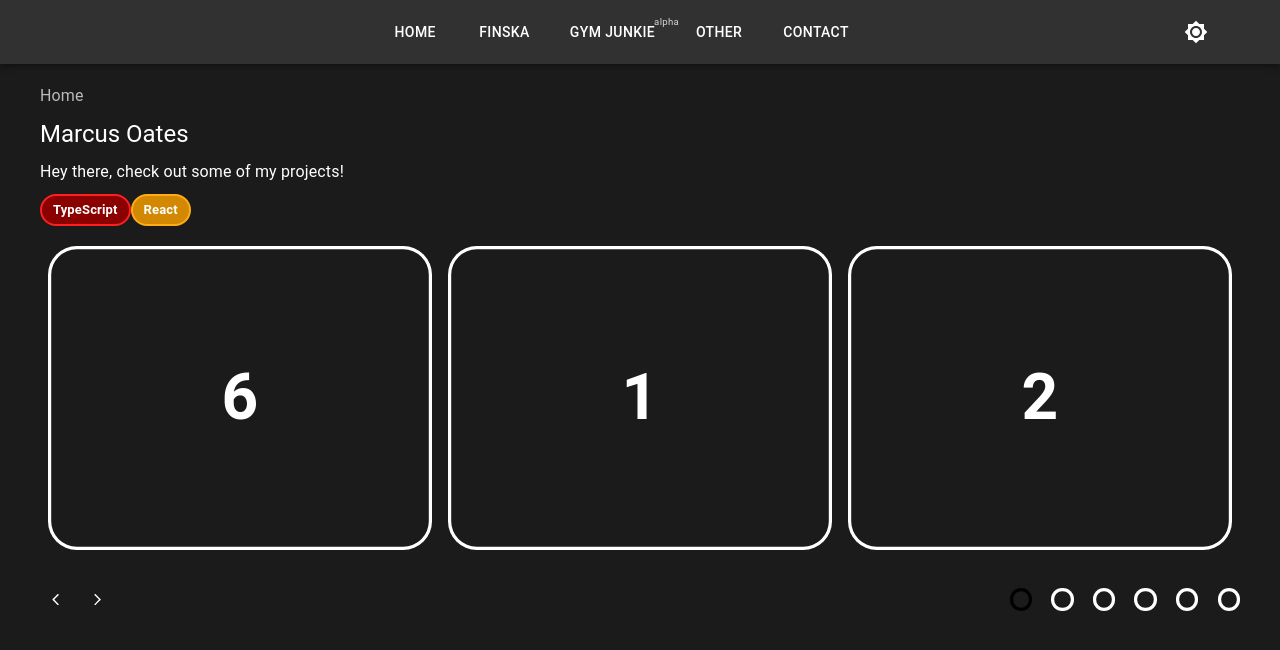
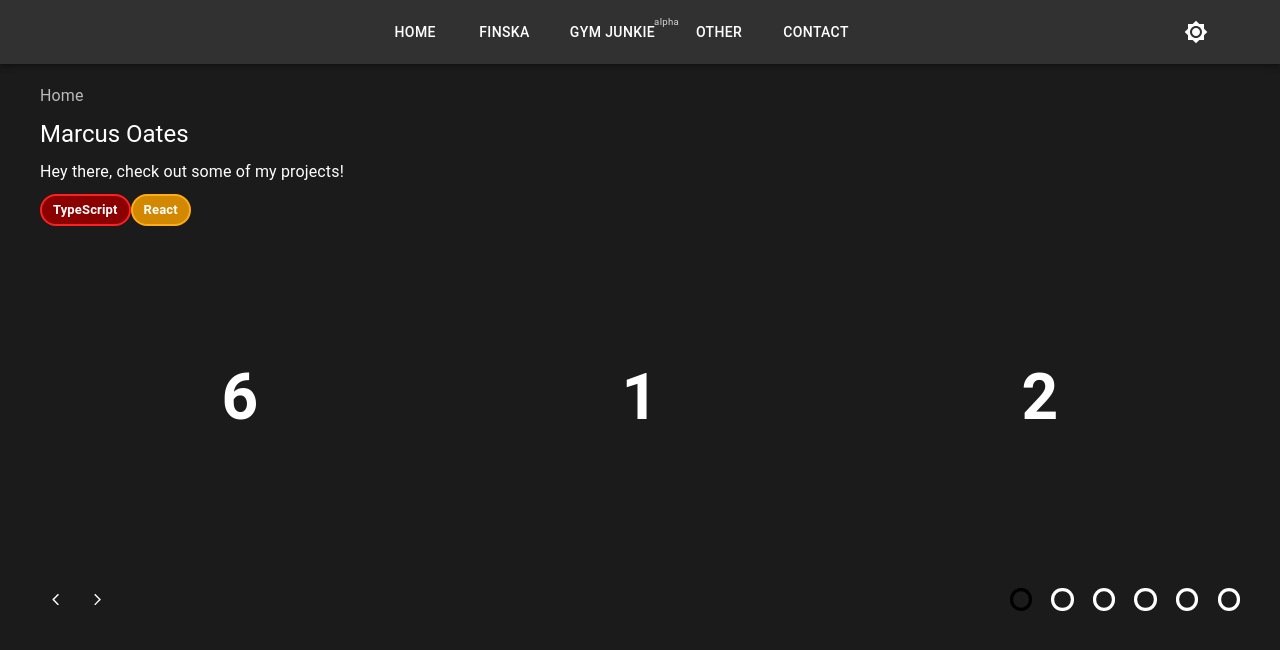
Before and after one commit to moates695/moates695.github.io, a React (Create React App) app: page / in a window 1280 px wide. Shown: the top 650 px of the page. Built offline with nearby package versions, Linux system fonts and the light colour scheme.

Commit message:
save progress

```diff
--- a/src/css/embla.css
+++ b/src/css/embla.css
@@ -25,7 +25,7 @@
   padding-left: var(--slide-spacing);
 }
 .embla__slide__number {
-  box-shadow: inset 0 0 0 0.2rem var(--detail-medium-contrast);
+  /* box-shadow: inset 0 0 0 0.2rem var(--detail-medium-contrast); */
   border-radius: 1.8rem;
   font-size: 4rem;
   font-weight: 600;
@@ -72,7 +72,7 @@
   justify-content: center;
 }
 .embla__button:disabled {
-  color: var(--detail-high-contrast);
+  /* color: var(--detail-high-contrast); */
 }
 .embla__button__svg {
   width: 35%;
```
